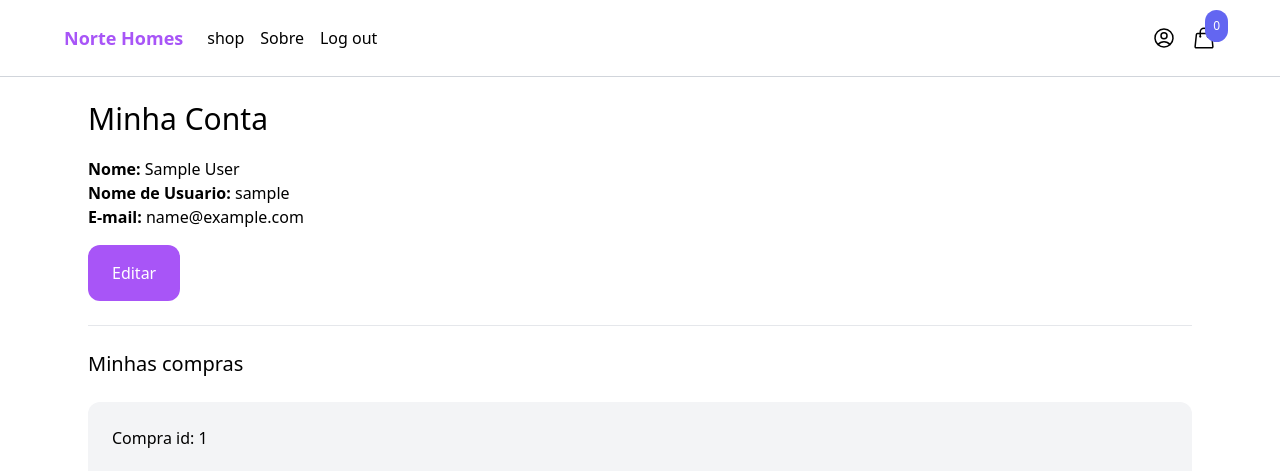
After one commit to Gustavopimenta/dsw-ecommerce, a Django app: page /myaccount/ in a window 1280 px wide. The commit adds this page. Shown: the top 471 px of the page. Run offline with Django 3.2, Linux system fonts and the light colour scheme; the visitor is signed in with stand-in values (Sample User, id 1); some libraries are stand-ins or nearby versions.

Commit message:
html para pagina de conta, html para editar, funcionalidades para editar conta

```diff
--- a/nordichomes/core/templates/core/base.html
+++ b/nordichomes/core/templates/core/base.html
@@ -23,7 +23,7 @@
             </div>
 
             <div class="menu-right flex items-center space-x-4">
-                <a href="{% url 'login' %}">
+                <a href="{% url 'myaccount' %}">
                     <svg xmlns="http://www.w3.org/2000/svg" fill="none" viewBox="0 0 24 24" stroke-width="1.5" stroke="currentColor"
                         class="w-6 h-6">
                         <path stroke-linecap="round" stroke-linejoin="round"
--- /dev/null
+++ b/nordichomes/core/templates/core/myaccount.html
@@ -0,0 +1,94 @@
+{% extends 'core/base.html' %}
+
+{% block title %}My account{% endblock %}
+
+{% block content %}
+<div class="max-w-6xl mx-auto p-6">
+    <h1 class="mb-5 text-3xl">Minha Conta</h1>
+
+    <div class="mb-6">
+        <strong>Nome: </strong>{{ request.user.get_full_name }}<br>
+        <strong>Nome de Usuario: </strong>{{ request.user.username }}<br>
+        <strong>E-mail: </strong>{{ request.user.email }}<br>
+
+        <a href="{% url 'edit_myaccount' %}" class="inline-block mt-4 py-4 px-6 rounded-xl text-white bg-purple-500">Editar</a>
+    </div>
+
+    <hr>
+
+    <h2 class="my-6 text-xl">Minhas compras</h2>
+
+    <div class="w-full mb-6 p-6 flex flex-wrap bg-gray-100 rounded-xl">
+        <div class="mb-6 flex justify-between">
+            <a href="#">Compra id: 1</a>
+        </div>
+
+        <div class="mb-6 w-full">
+            <div class="product mb-6 flex pr-6">
+                <a href="#" class="w-1/4">
+                    <img class="hover:shadow-lg rounded-xl" src="1.jpg">
+                </a>
+
+                <div class="w-3/4 pl-6">
+                    <div class="flex justify-between">
+                        <a href="#" class="text-lg">Nome do produto</a>
+
+                        <p class="mb-6 pt-1 text-gray-400">$9.99</p>
+                    </div>
+
+                    <hr>
+
+                    <div class="mt-6">
+                        Quantidade: 1
+                    </div>
+                </div>
+            </div>
+
+            <div class="product mb-6 flex pr-6">
+                <a href="#" class="w-1/4">
+                    <img class="hover:shadow-lg rounded-xl" src="1.jpg">
+                </a>
+
+                <div class="w-3/4 pl-6">
+                    <div class="flex justify-between">
+                        <a href="#" class="text-lg">Nome do produto</a>
+
+                        <p class="mb-6 pt-1 text-gray-400">$9.99</p>
+                    </div>
+
+                    <hr>
+
+                    <div class="mt-6">
+                        Quantidade: 1
+                    </div>
+                </div>
+            </div>
+
+            <div class="product mb-6 flex pr-6">
+                <a href="#" class="w-1/4">
+                    <img class="hover:shadow-lg rounded-xl" src="1.jpg">
+                </a>
+
+                <div class="w-3/4 pl-6">
+                    <div class="flex justify-between">
+                        <a href="#" class="text-lg">Nome do produto</a>
+
+                        <p class="mb-6 pt-1 text-gray-400">$9.99</p>
+                    </div>
+
+                    <hr>
+
+                    <div class="mt-6">
+                        Quantidade: 1
+                    </div>
+                </div>
+            </div>
+        </div>
+
+        <div>
+            <p class="text-lg">Data: 04.04.2022</p>
+            <p class="text-lg">Total: $199</p>
+        </div>
+    </div>
+</div>
+{% endblock %}
--- a/nordichomes/core/urls.py
+++ b/nordichomes/core/urls.py
@@ -1,7 +1,7 @@
 from django.contrib.auth import views
 from django.urls import path
 
-from core.views import frontpage, shop, signup
+from core.views import frontpage, shop, signup, myaccount, edit_myaccount
 from product.views import product
 
 urlpatterns = [
@@ -9,6 +9,8 @@ urlpatterns = [
     path('signup/', signup, name='signup'),
     path('logout/', views.LogoutView.as_view(), name='logout'),
     path('login/', views.LoginView.as_view(template_name='core/login.html'), name='login'),
+    path('myaccount/', myaccount, name='myaccount'),
+    path('myaccount/edit/', edit_myaccount, name='edit_myaccount'),
     path('shop/', shop, name='shop'),
     path('shop/<slug:slug>/', product, name='product'),
 ]
--- a/nordichomes/core/views.py
+++ b/nordichomes/core/views.py
@@ -1,5 +1,6 @@
 from django.contrib.auth import login
-from django.db.models import Q
+from django.contrib.auth.decorators import login_required
+from django.db.models import Q # classe Q é uma poderosa ferramenta no Django para realizar consultas complexas no banco de dados, especialmente quando você precisa combinar múltiplas condições lógicas
 from django.shortcuts import render, redirect
 
 from product.models import Product, Category
@@ -26,8 +27,24 @@ def signup(request):
 
     return render(request, 'core/signup.html')
 
-def login_old(request):
-    return render(request, 'core/login.html')
+@login_required
+def myaccount(request):
+    return render(request, 'core/myaccount.html')
+
+
+@login_required
+def edit_myaccount(request):
+    if request.method == 'POST': # Se a requisição é do tipo POST (submissão de formulário)
+        user = request.user  # Obtém o usuário associado à requisição (usuário autenticado)
+        user.first_name = request.POST.get('first_name') # Atualiza os dados do usuário com os valores recebidos do formulário POST
+        user.last_name = request.POST.get('last_name')
+        user.email = request.POST.get('email')
+        user.username = request.POST.get('username')
+        user.save()# Salva as alterações no banco de dados
+        # Redireciona para a página 'myaccount'
+        return redirect('myaccount')
+    return render(request, 'core/edit_myaccount.html') # Se a requisição não for do tipo POST, renderiza a página de edição do perfil
+
 
 def shop(request): # Obtém todas as categorias e produtos do banco de dados
     categories = Category.objects.all()
```
Also changed, not shown: nordichomes/core/templates/core/edit_myaccount.html (added, +37 -0 lines), todo.md (+11 -1 lines).
